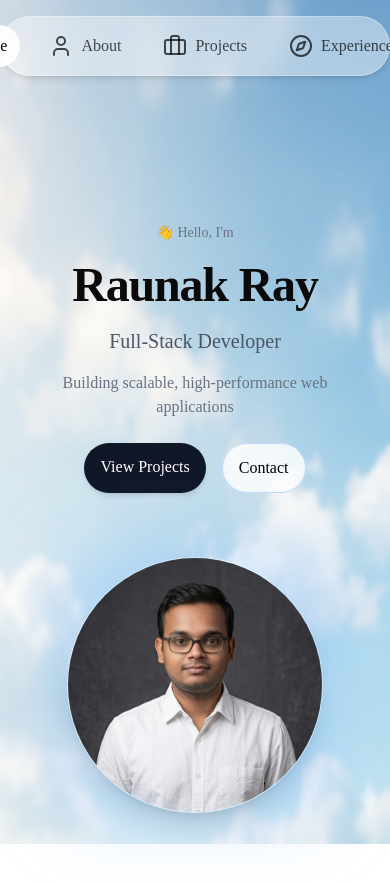
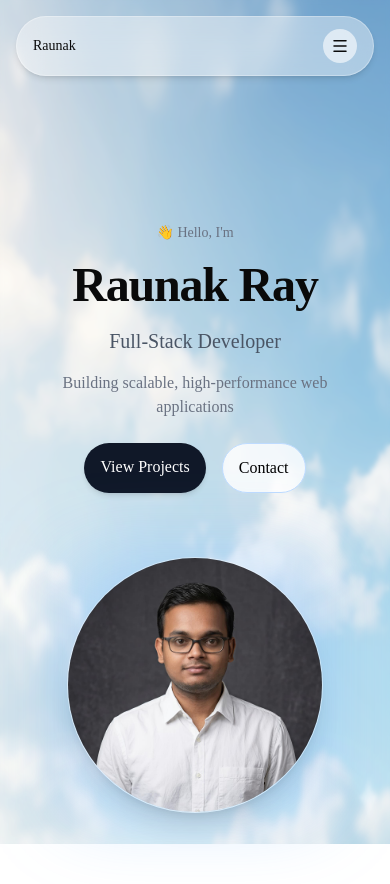
Before and after one commit to raunak-ray/Portfolio, a Next.js app: page / in a window 390 px wide. Shown: the top 884 px of the page. Built offline with nearby package versions, Linux system fonts and the light colour scheme.

Commit message:
feat: enhance Navbar with mobile menu and improved scroll tracking

```diff
--- a/src/components/Navbar.tsx
+++ b/src/components/Navbar.tsx
@@ -1,6 +1,14 @@
 "use client";
 
-import { Briefcase, Compass, Contact, Home, User } from "lucide-react";
+import {
+  Briefcase,
+  Compass,
+  Home,
+  User,
+  Menu,
+  X,
+  Mail,
+} from "lucide-react";
 import { useEffect, useState } from "react";
 
 const navLinks = [
@@ -8,55 +16,113 @@ const navLinks = [
   { name: "About", icon: User, id: "about" },
   { name: "Projects", icon: Briefcase, id: "projects" },
   { name: "Experience", icon: Compass, id: "experience" },
-  { name: "Contact", icon: Contact, id: "contact" },
+  { name: "Contact", icon: Mail, id: "contact" },
 ];
 
 function Navbar() {
   const [active, setActive] = useState("home");
+  const [open, setOpen] = useState(false);
 
+  // 🔥 Better scroll tracking
   useEffect(() => {
     const handleScroll = () => {
-        navLinks.forEach((link) => {
-          const section = document.getElementById(link.id);
-          if (!section) return;
+      let current = "home";
+
+      for (let i = 0; i < navLinks.length; i++) {
+        const section = document.getElementById(navLinks[i].id);
+        if (!section) continue;
 
         const rect = section.getBoundingClientRect();
 
-          if (rect.top <= 120 && rect.bottom >= 120) {
-            setActive(link.id);
+        if (rect.top <= 120) {
+          current = navLinks[i].id;
         }
-        });
+      }
+
+      setActive(current);
     };
 
     window.addEventListener("scroll", handleScroll);
-      handleScroll(); // run once
+    handleScroll();
 
     return () => window.removeEventListener("scroll", handleScroll);
   }, []);
 
   return (
-    <div className="fixed top-0 z-50 w-full">
-      {/* Centered content */}
-      <div className="max-w-2xl mx-auto">
-        <nav className="mt-4 bg-white/40 backdrop-blur-md border border-white/30 rounded-full px-6 py-2 shadow-md flex gap-4 justify-center items-center">
-          Navbar
+    <div className="fixed top-0 z-50 w-full px-4">
+
+      <div className="max-w-xl mx-auto">
+
+        {/* NAVBAR */}
+        <nav className="mt-4 bg-white/40 backdrop-blur-md border border-white/30 rounded-full px-4 py-3 shadow-md flex items-center justify-between md:justify-center">
+
+          {/* MOBILE LEFT */}
+          <div className="md:hidden text-sm font-medium">
+            Raunak
+          </div>
+
+          {/* DESKTOP MENU */}
+          <div className="hidden md:flex gap-2 items-center">
             {navLinks.map((nav) => {
               const Icon = nav.icon;
               const isActive = active === nav.id;
 
               return (
                 <a
+                  key={nav.id}
                   href={`#${nav.id}`}
-                key={nav.id}
-                className={`inline-flex gap-2 items-center justify-center  border border-transparent rounded-full px-3 py-2
-                    ${isActive ? "bg-white/90 border-white/40 text-black" : "bg-transparent hover:bg-white/90 text-black/70"}`}
+                  className={`flex items-center gap-2 px-4 py-2 rounded-full text-sm transition-all duration-300
+                    ${
+                      isActive
+                        ? "bg-white text-black shadow-md"
+                        : "text-black/70 hover:bg-white/70"
+                    }`}
                 >
-                <Icon />
+                  <Icon size={16} />
                   {nav.name}
                 </a>
               );
             })}
+          </div>
+
+          {/* MOBILE BUTTON */}
+          <button
+            onClick={() => setOpen(!open)}
+            className="md:hidden p-2 rounded-full bg-white/60"
+          >
+            {open ? <X size={18} /> : <Menu size={18} />}
+          </button>
         </nav>
+
+        {/* MOBILE MENU */}
+        {open && (
+          <div className="md:hidden mt-3 bg-white/80 backdrop-blur-md border border-white/30 rounded-2xl p-4 shadow-lg flex flex-col gap-2">
+
+            {navLinks.map((nav) => {
+              const Icon = nav.icon;
+              const isActive = active === nav.id;
+
+              return (
+                <a
+                  key={nav.id}
+                  href={`#${nav.id}`}
+                  onClick={() => setOpen(false)}
+                  className={`flex items-center gap-3 px-4 py-3 rounded-lg text-sm transition
+                    ${
+                      isActive
+                        ? "bg-black/10 text-black"
+                        : "hover:bg-black/5"
+                    }`}
+                >
+                  <Icon size={18} />
+                  {nav.name}
+                </a>
+              );
+            })}
+
+          </div>
+        )}
+
       </div>
     </div>
   );
```
Lines whose indentation alone changed are shown as unchanged.
